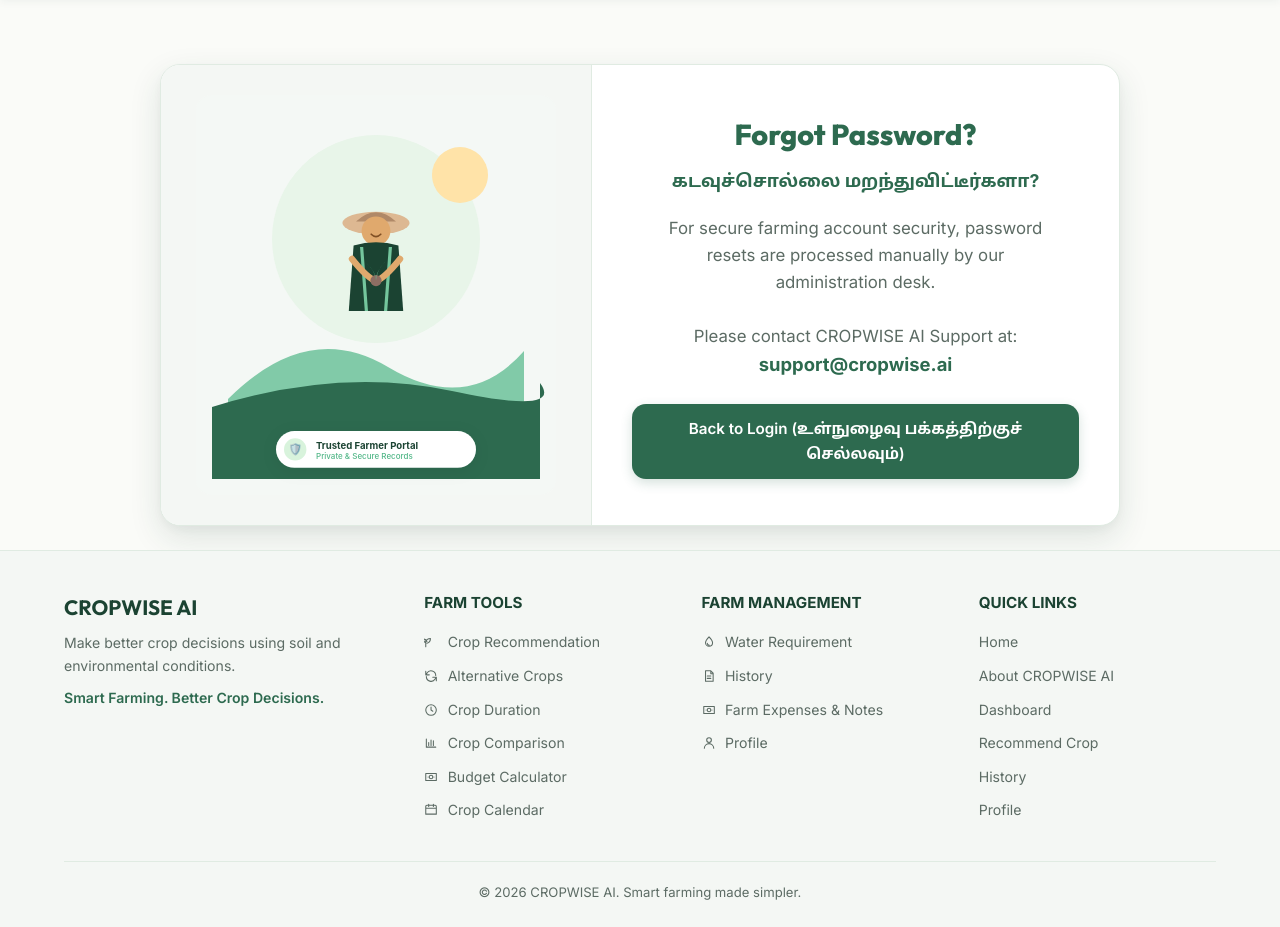
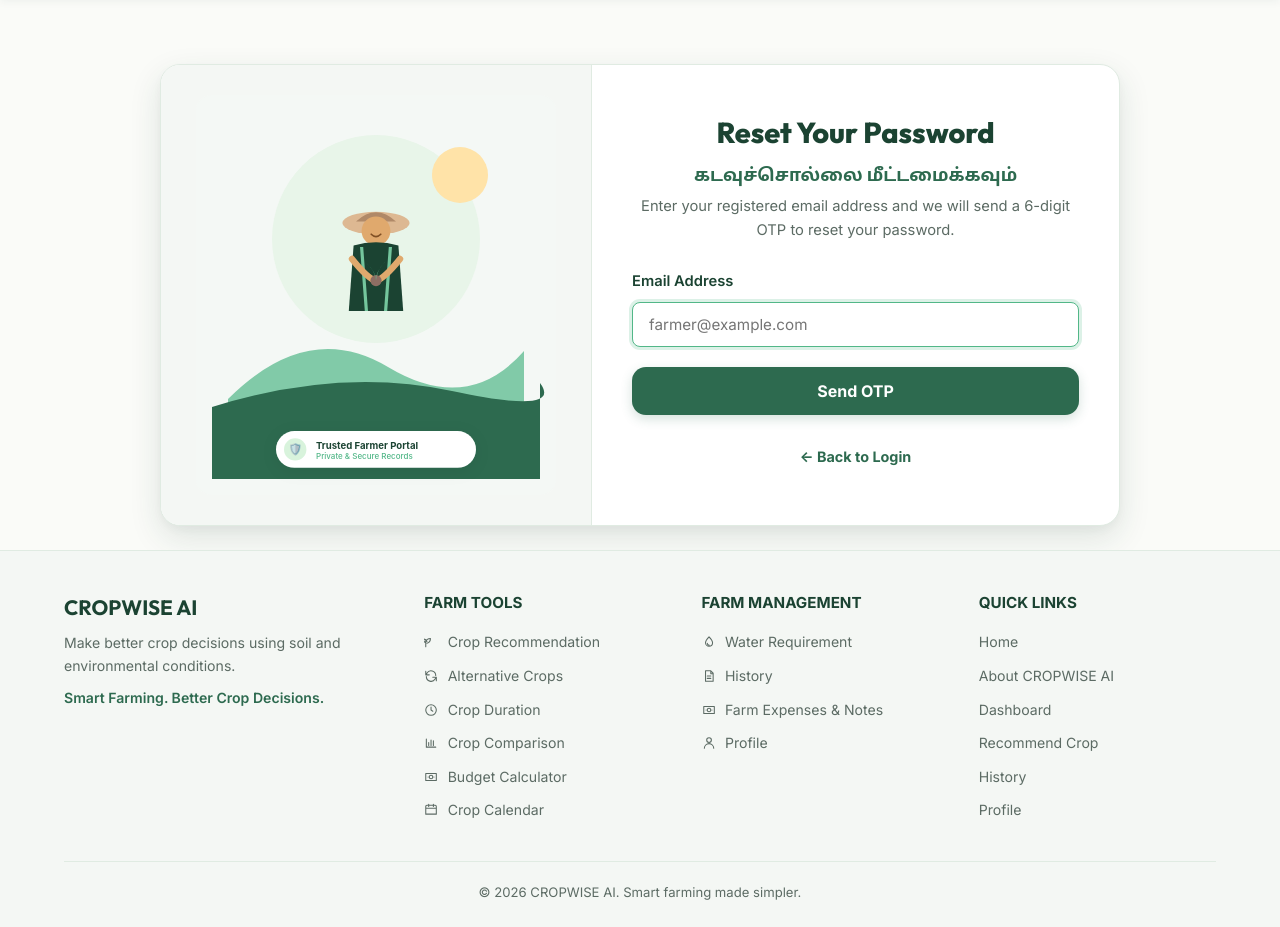
Before and after one commit to hariniii3506/cropwise-ai, a Flask app: page /forgot-password in a window 1280 px wide. Shown: the part 75-1002 px from the top of the page. Run offline with Flask 3, Linux system fonts and the light colour scheme.

Commit message:
Add secure OTP password reset flow

```diff
--- a/app.py
+++ b/app.py
@@ -39,6 +39,9 @@ from database.db import (
     verify_user_otp,
     authenticate_user,
     get_user_by_id,
+    get_user_by_email,
+    verify_reset_otp,
+    update_user_password,
     update_user_profile,
     save_recommendation,
     get_recommendation_history,
@@ -910,10 +913,172 @@ def logout():
     flash("You have been logged out successfully.", "info")
     return redirect(url_for("login"))
 
-@app.route("/forgot-password")
+@app.route("/forgot-password", methods=["GET", "POST"])
 def forgot_password():
-    """Forgot password support guidance page."""
+    """Handle password reset request by validating registered email and sending 6-digit OTP."""
+    if session.get("user_id"):
+        return redirect(url_for("dashboard"))
+
+    if request.method == "POST":
+        email = request.form.get("email", "").strip().lower()
+
+        if not email:
+            flash("Please enter your registered email address.", "danger")
+            return render_template("forgot_password.html")
+
+        user = get_user_by_email(email)
+        if not user:
+            flash("No account is registered with this email address. Please check your email or register.", "danger")
+            return render_template("forgot_password.html", entered_email=email)
+
+        # Generate ONE 6-digit OTP
+        otp_code = f"{random.randint(100000, 999999)}"
+        otp_hash = generate_password_hash(otp_code)
+        expiry = time.time() + 300  # 5 minutes validity
+
+        update_user_otp(user["id"], otp_hash, expiry, time.time())
+
+        # Store reset session state
+        session["reset_email"] = user["email"]
+        session["reset_user_id"] = user["id"]
+        session["reset_name"] = user.get("name", "")
+        session["reset_otp_sent_at"] = time.time()
+        session["reset_otp_verified"] = False
+
+        # Send OTP via EmailJS
+        origin_url = request.host_url
+        email_sent, send_err = send_otp_email(user["email"], otp_code, origin_url=origin_url)
+
+        if not email_sent:
+            flash("We couldn't send the reset OTP to your email. Please try again in a moment.", "danger")
+            return render_template("forgot_password.html", entered_email=email)
+
+        flash("A 6-digit password reset OTP has been sent to your email. Please enter it below.", "success")
+        return redirect(url_for("reset_password_verify"))
+
     return render_template("forgot_password.html")
+
+@app.route("/reset-password-verify", methods=["GET", "POST"])
+def reset_password_verify():
+    """Verify OTP sent for password reset."""
+    if session.get("user_id"):
+        return redirect(url_for("dashboard"))
+
+    reset_email = session.get("reset_email")
+    reset_user_id = session.get("reset_user_id")
+    if not reset_email or not reset_user_id:
+        flash("Password reset session expired or not found. Please start again.", "warning")
+        return redirect(url_for("forgot_password"))
+
+    # Calculate resend countdown
+    otp_sent_at = session.get("reset_otp_sent_at", time.time())
+    elapsed = int(time.time() - otp_sent_at)
+    resend_in = max(0, 45 - elapsed)
+
+    if request.method == "POST":
+        entered_otp = request.form.get("otp", "").strip()
+
+        if not entered_otp or len(entered_otp) != 6 or not entered_otp.isdigit():
+            flash("Please enter the complete 6-digit OTP.", "danger")
+            return render_template("reset_password_verify.html", resend_in=resend_in, email=reset_email)
+
+        success, result = verify_reset_otp(reset_email, entered_otp)
+
+        if success:
+            session["reset_otp_verified"] = True
+            flash("OTP verified successfully! Please set your new password.", "success")
+            return redirect(url_for("reset_password"))
+        else:
+            if "expired" in str(result).lower():
+                flash("Your OTP has expired. Please request a new OTP.", "danger")
+            elif "too many" in str(result).lower():
+                flash("Too many invalid attempts. Please request a new OTP.", "danger")
+            else:
+                flash("Incorrect OTP. Please try again.", "danger")
+            return render_template("reset_password_verify.html", resend_in=resend_in, email=reset_email)
+
+    return render_template("reset_password_verify.html", resend_in=resend_in, email=reset_email)
+
+@app.route("/resend-reset-otp")
+def resend_reset_otp():
+    """Resend a new 6-digit OTP to the farmer's reset email."""
+    reset_email = session.get("reset_email")
+    reset_user_id = session.get("reset_user_id")
+
+    if not reset_email or not reset_user_id:
+        flash("Password reset session expired. Please start again.", "warning")
+        return redirect(url_for("forgot_password"))
+
+    otp_sent_at = session.get("reset_otp_sent_at", 0)
+    if time.time() - otp_sent_at < 30:
+        flash("Please wait before requesting another OTP.", "warning")
+        return redirect(url_for("reset_password_verify"))
+
+    # Generate NEW 6-digit OTP
+    otp_code = f"{random.randint(100000, 999999)}"
+    otp_hash = generate_password_hash(otp_code)
+    expiry = time.time() + 300
+
+    update_user_otp(reset_user_id, otp_hash, expiry, time.time())
+    session["reset_otp_sent_at"] = time.time()
+
+    origin_url = request.host_url
+    email_sent, send_err = send_otp_email(reset_email, otp_code, origin_url=origin_url)
+
+    if not email_sent:
+        flash("We couldn't send the new OTP email. Please try again in a moment.", "danger")
+        return redirect(url_for("reset_password_verify"))
+
+    flash("A new 6-digit OTP has been sent to your email.", "success")
+    return redirect(url_for("reset_password_verify"))
+
+@app.route("/reset-password", methods=["GET", "POST"])
+def reset_password():
+    """Allow user to enter New Password and Confirm Password after OTP verification."""
+    if session.get("user_id"):
+        return redirect(url_for("dashboard"))
+
+    reset_user_id = session.get("reset_user_id")
+    reset_email = session.get("reset_email")
+    reset_verified = session.get("reset_otp_verified")
+
+    if not reset_user_id or not reset_email or not reset_verified:
+        flash("Please verify your OTP before resetting password.", "warning")
+        return redirect(url_for("forgot_password"))
+
+    if request.method == "POST":
+        password = request.form.get("password", "")
+        confirm_password = request.form.get("confirm_password", "")
+
+        if not password or not confirm_password:
+            flash("Please enter both password and confirm password.", "danger")
+            return render_template("reset_password.html")
+
+        if password != confirm_password:
+            flash("Passwords do not match. Please re-enter your password.", "danger")
+            return render_template("reset_password.html")
+
+        if len(password) < 6:
+            flash("Password must be at least 6 characters in length.", "danger")
+            return render_template("reset_password.html")
+
+        success = update_user_password(reset_user_id, password)
+
+        # Clear reset session tokens
+        session.pop("reset_email", None)
+        session.pop("reset_user_id", None)
+        session.pop("reset_name", None)
+        session.pop("reset_otp_sent_at", None)
+        session.pop("reset_otp_verified", None)
+
+        if success:
+            flash("Password reset successfully! You can now log in with your new password.", "success")
+            return redirect(url_for("login"))
+        else:
+            flash("Failed to update password. Please try again.", "danger")
+            return redirect(url_for("forgot_password"))
+
+    return render_template("reset_password.html")
 
 # -------------------------------------------------------------
 # DASHBOARD & PROFILE
--- a/static/js/translations.js
+++ b/static/js/translations.js
@@ -94,6 +94,18 @@ const translations = {
     "auth.have_account": "Already have an account?",
     "auth.register_link": "Register here",
     "auth.login_link": "Login here",
+    "auth.forgot_password": "Forgot Password?",
+    "auth.forgot_password_title": "Reset Your Password",
+    "auth.forgot_password_subtitle": "Enter your registered email address and we will send a 6-digit OTP to reset your password.",
+    "auth.btn_send_reset_otp": "Send OTP",
+    "auth.reset_password_heading": "Set New Password",
+    "auth.reset_password_subtitle": "Create a new secure password for your farmer account.",
+    "auth.new_password": "New Password",
+    "auth.new_password_placeholder": "Create password (min 6 chars)",
+    "auth.confirm_new_password": "Confirm New Password",
+    "auth.confirm_new_password_placeholder": "Re-enter new password",
+    "auth.btn_reset_password": "Reset Password",
+    "auth.back_to_login": "← Back to Login",
 
     // OTP Verification
     "otp.heading": "Verify Your Email",
@@ -108,6 +120,10 @@ const translations = {
     "otp.resend": "Resend OTP",
     "otp.restart": "← Restart Registration",
     "otp.alert_incomplete": "Please enter the complete 6-digit OTP code.",
+    "otp.reset_heading": "Verify Password Reset Code",
+    "otp.reset_subtitle_prefix": "We've sent a 6-digit verification code to",
+    "otp.reset_subtitle_suffix": ". Enter it below to reset your password.",
+    "otp.restart_reset": "← Start Over",
 
     // Dashboard
     "dash.welcome": "Welcome, ",
@@ -468,6 +484,18 @@ const translations = {
     "auth.have_account": "ஏற்கனவே கணக்கு உள்ளதா?",
     "auth.register_link": "இங்கே பதிவு செய்க",
     "auth.login_link": "இங்கே உள்நுழைக",
+    "auth.forgot_password": "கடவுச்சொல் மறந்துவிட்டதா?",
+    "auth.forgot_password_title": "கடவுச்சொல்லை மீட்டமைக்கவும்",
+    "auth.forgot_password_subtitle": "6 இலக்க சரிபார்ப்பு குறியீட்டைப் பெற உங்கள் பதிவுசெய்த மின்னஞ்சல் முகவரியை உள்ளிடவும்.",
+    "auth.btn_send_reset_otp": "OTP அனுப்புக",
+    "auth.reset_password_heading": "புதிய கடவுச்சொல்லை அமைக்கவும்",
+    "auth.reset_password_subtitle": "உங்கள் விவசாயி கணக்கிற்கு புதிய பாதுகாப்பான கடவுச்சொல்லை உருவாக்கவும்.",
+    "auth.new_password": "புதிய கடவுச்சொல்",
+    "auth.new_password_placeholder": "புதிய கடவுச்சொல் (குறைந்தது 6 எழுத்துக்கள்)",
+    "auth.confirm_new_password": "புதிய கடவுச்சொல்லை உறுதிப்படுத்துக",
+    "auth.confirm_new_password_placeholder": "புதிய கடவுச்சொல்லை மீண்டும் உள்ளிடவும்",
+    "auth.btn_reset_password": "கடவுச்சொல்லை மாற்றுக",
+    "auth.back_to_login": "← உள்நுழைவு பக்கத்திற்குச் செல்லவும்",
 
     // OTP Verification
     "otp.heading": "உங்கள் மின்னஞ்சலை சரிபார்க்கவும்",
@@ -482,6 +510,10 @@ const translations = {
     "otp.resend": "OTP மீண்டும் அனுப்பவும்",
     "otp.restart": "← பதிவை மீண்டும் தொடங்கவும்",
     "otp.alert_incomplete": "முழுமையான 6-இலக்க OTP எண்ணை உள்ளிடவும்.",
+    "otp.reset_heading": "கடவுச்சொல் மீட்டமைப்பு OTP சரிபார்ப்பு",
+    "otp.reset_subtitle_prefix": "உங்கள் மின்னஞ்சலுக்கு 6 இலக்க சரிபார்ப்பு குறியீடு அனுப்பப்பட்டுள்ளது (",
+    "otp.reset_subtitle_suffix": "). கடவுச்சொல்லை மீட்டமைக்க கீழே உள்ளிடவும்.",
+    "otp.restart_reset": "← மீண்டும் தொடங்கவும்",
 
     // Dashboard
     "dash.welcome": "வணக்கம், ",
--- a/templates/forgot_password.html
+++ b/templates/forgot_password.html
@@ -10,20 +10,43 @@
       <img src="{{ url_for('static', filename='images/login-farmer.svg') }}" alt="Forgot Password Help" class="auth-art-img">
     </div>
 
-    <!-- Right: Support Help Side -->
-    <div class="auth-form-side" style="text-align: center; display: flex; flex-direction: column; justify-content: center; align-items: center; padding: 40px;">
-      <h2 class="auth-heading" style="color: var(--color-primary); margin-bottom: 10px;">Forgot Password?</h2>
-      <div style="font-size: 1.1rem; font-weight: 700; color: var(--color-primary); margin-bottom: 20px;">கடவுச்சொல்லை மறந்துவிட்டீர்களா?</div>
-
-      <p class="auth-subtitle" style="font-size: 1.05rem; line-height: 1.6; margin-bottom: 25px; max-width: 400px;">
-        For secure farming account security, password resets are processed manually by our administration desk.<br><br>
-        Please contact CROPWISE AI Support at:<br>
-        <strong style="font-size: 1.15rem; color: var(--color-primary);">support@cropwise.ai</strong>
+    <!-- Right: Forgot Password Form Side -->
+    <div class="auth-form-side">
+      <h2 class="auth-heading" data-i18n="auth.forgot_password_title">Reset Your Password</h2>
+      <div style="font-size: 1.1rem; font-weight: 700; color: var(--color-primary); margin-bottom: 6px; text-align: center;">கடவுச்சொல்லை மீட்டமைக்கவும்</div>
+      <p class="auth-subtitle" data-i18n="auth.forgot_password_subtitle">
+        Enter your registered email address and we will send a 6-digit OTP to reset your password.
       </p>
 
-      <a href="{{ url_for('login') }}" class="btn btn-primary" style="padding: 12px 30px; display: inline-block;" id="btnForgotBackToLogin">
-        Back to Login (உள்நுழைவு பக்கத்திற்குச் செல்லவும்)
-      </a>
+      <form action="{{ url_for('forgot_password') }}" method="POST" id="forgotPasswordForm">
+        <!-- Registered Email -->
+        <div class="form-group" style="margin-bottom: 20px;">
+          <label class="form-label" for="forgotEmail" data-i18n="auth.email">
+            Registered Email Address
+          </label>
+          <input
+            type="email"
+            id="forgotEmail"
+            name="email"
+            class="form-control"
+            placeholder="farmer@example.com"
+            data-i18n-placeholder="auth.email_placeholder"
+            value="{{ entered_email|default('') }}"
+            required
+            autofocus
+          >
+        </div>
+
+        <button type="submit" class="btn btn-primary" style="width: 100%; padding: 13px; font-size: 1rem; margin-bottom: 15px; font-weight: 700;" data-i18n="auth.btn_send_reset_otp" id="btnForgotSubmit">
+          Send OTP
+        </button>
+      </form>
+
+      <div class="auth-footer" style="margin-top: 15px;">
+        <a href="{{ url_for('login') }}" style="font-weight: 700; color: var(--color-primary);" data-i18n="auth.back_to_login" id="linkBackToLogin">
+          ← Back to Login
+        </a>
+      </div>
     </div>
   </div>
 </div>
--- a/templates/login.html
+++ b/templates/login.html
@@ -54,7 +54,7 @@
           Login to Farm Portal
         </button>
         <div style="text-align: center; margin-bottom: 15px;">
-          <a href="{{ url_for('forgot_password') }}" style="font-size: 0.9rem; font-weight: 600; color: var(--color-primary);" id="linkForgotPassword">Forgot Password?</a>
+          <a href="{{ url_for('forgot_password') }}" style="font-size: 0.9rem; font-weight: 600; color: var(--color-primary);" id="linkForgotPassword" data-i18n="auth.forgot_password">Forgot Password?</a>
         </div>
       </form>
 
```
Also changed, not shown: database/db.py (+68 -0 lines), templates/reset_password.html (added, +100 -0 lines), templates/reset_password_verify.html (added, +148 -0 lines).
